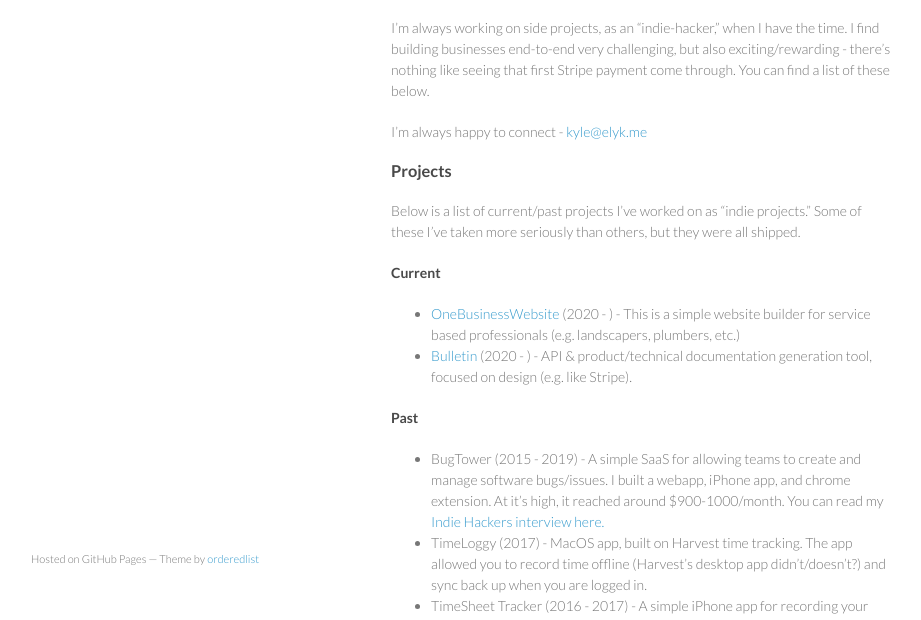
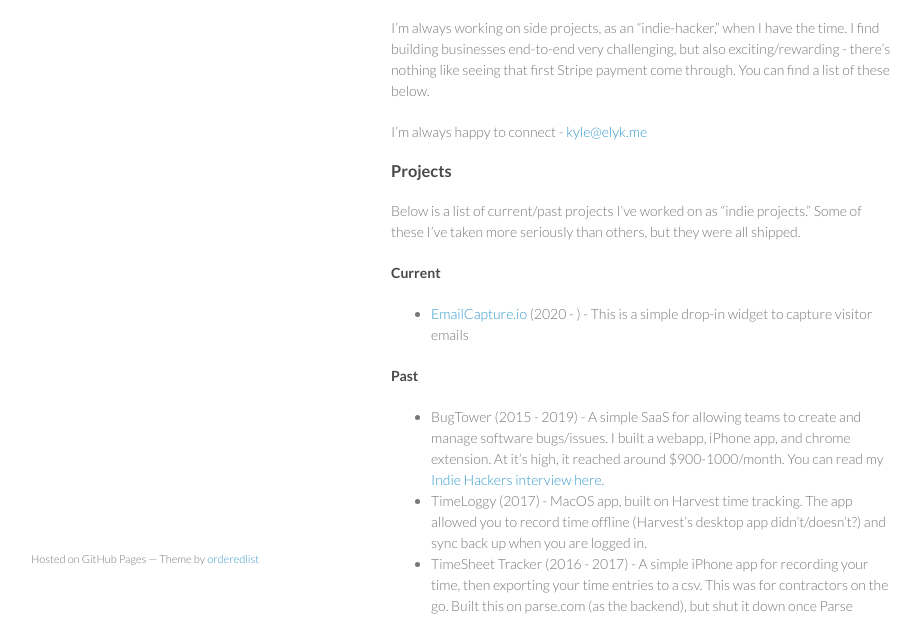
Before and after one commit to elyk/elyk.github.com, a plain HTML site: page index.html in a window 1280 px wide. Shown: the part 162-782 px from the top of the page, without its empty margins (179-1100 px from the left). Drawn offline with Linux system fonts and the light colour scheme.

Commit message:
Update index.html

```diff
--- a/index.html
+++ b/index.html
@@ -33,8 +33,7 @@
                 <h4>Current</h4>
 
                 <ul>
-                  <li><a href="https://onebusinesswebsite.com/">OneBusinessWebsite</a> (2020 - ) - This is a simple website builder for service based professionals (e.g. landscapers, plumbers, etc.)</li>
-                  <li><a href="https://bulletin.io/">Bulletin</a> (2020 - ) - API & product/technical documentation generation tool, focused on design (e.g. like Stripe). </li>
+                  <li><a href="https://www.emailcapture.io">EmailCapture.io</a> (2020 - ) - This is a simple drop-in widget to capture visitor emails</li>
                 </ul>
 
                 <h4>Past</h4>
```
